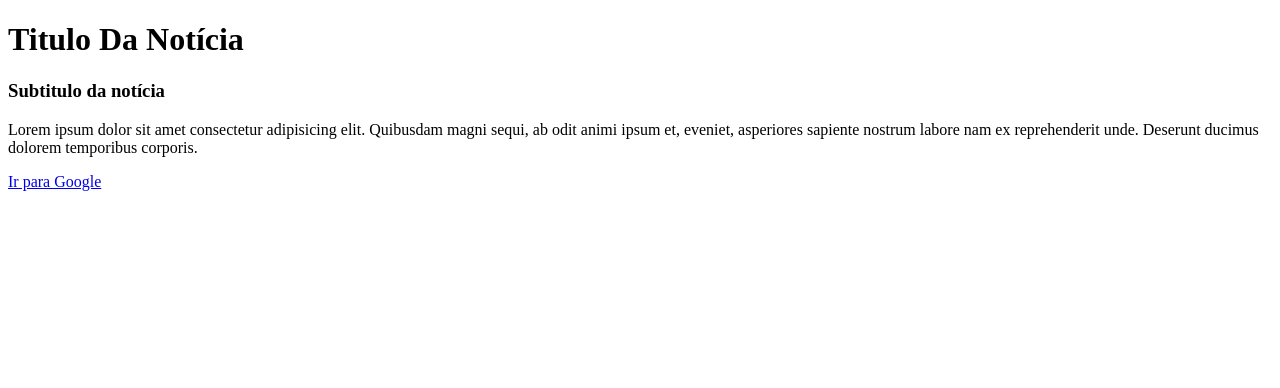
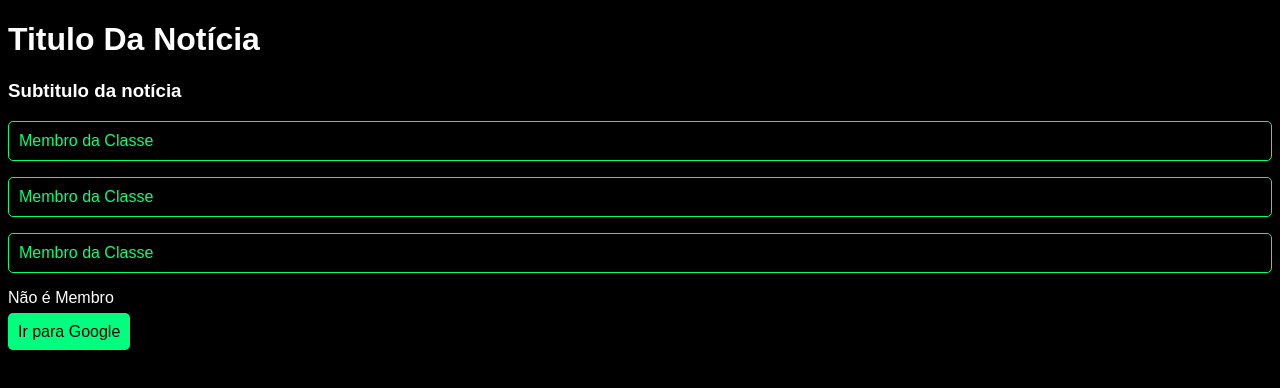
Before and after one commit to ThomAlmeidaRD/ensinando-web, a plain HTML site: page index.html in a window 1280 px wide. Drawn offline with Linux system fonts and the light colour scheme.

Commit message:
inicio do css

```diff
--- a/index.html
+++ b/index.html
@@ -4,20 +4,24 @@
 <head>
     <meta charset="UTF-8">
     <title>Titulo</title>
+    <link rel="stylesheet" href="style.css">
 </head>
 
 <body>
 
-<h1>Titulo Da Notícia</h1>
-<h3>Subtitulo da notícia</h3>
+    <h1>Titulo Da Notícia</h1>
+    <h3>Subtitulo da notícia</h3>
 
-<p>
-Lorem ipsum dolor sit amet consectetur adipisicing elit. Quibusdam magni sequi, ab odit animi ipsum et, eveniet, asperiores sapiente nostrum labore nam ex reprehenderit unde. Deserunt ducimus dolorem temporibus corporis.
-</p>
+    <p class="membros">Membro da Classe</p>
+    <p class="membros">Membro da Classe</p>
+    <p class="membros">Membro da Classe</p>
+    <p class="">Não é Membro</p>
 
-<a href="https://www.google.com.br/" target="_blank">
-Ir para Google
-</a>
+    <!-- _blank, vai para outra aba -->
+
+    <a href="https://www.google.com.br/" target="_blank">
+        Ir para Google
+    </a>
 
 </body>
 
--- /dev/null
+++ b/style.css
@@ -0,0 +1,26 @@
+body{
+    background-color: black;
+    color: white;
+    font-family: 'Montserrat', sans-serif;
+}
+
+a{
+    text-decoration: none;
+    color: black;
+    background-color: springgreen;
+    padding: 10px;
+    border-radius: 5px;
+}
+
+a:hover{
+    color: springgreen;
+    background-color: black;
+    border:1px solid springgreen;
+}
+
+.membros{
+    color:springgreen;
+    border: 1px solid springgreen;
+    padding: 10px;
+    border-radius: 5px;
+}
```
